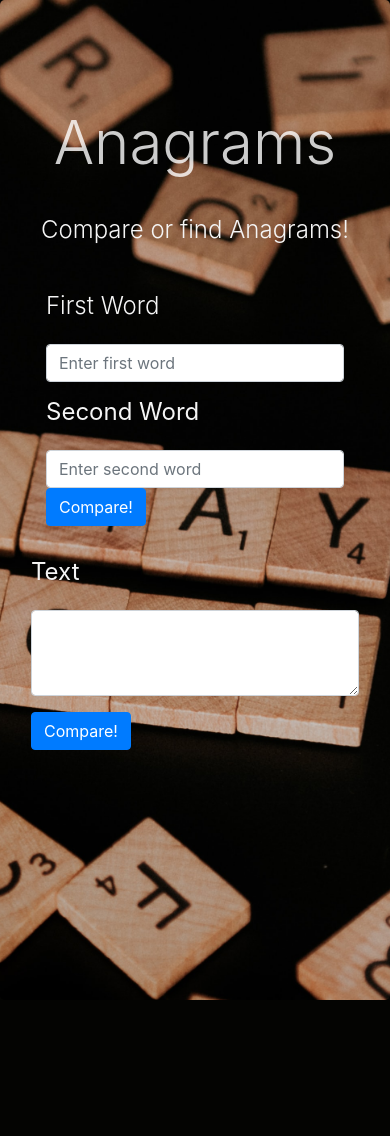
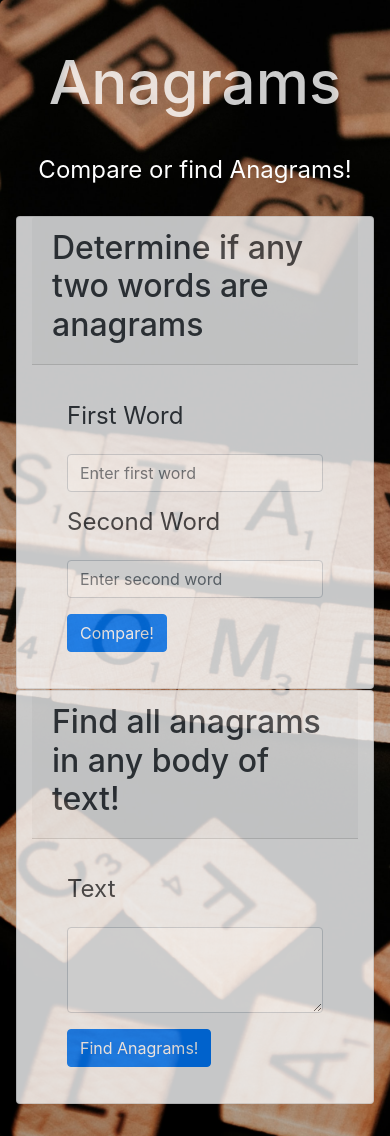
Before and after one commit to a-vargasmarte/anagrams, a Flask app: page / in a window 390 px wide. Run offline with Flask 2, Linux system fonts and the light colour scheme; some libraries are stand-ins or nearby versions.

Commit message:
initial styling for mobile and enabled click handlers for comparing words

```diff
--- a/static/css/style.css
+++ b/static/css/style.css
@@ -48,7 +48,6 @@ body {
 .paral p,
 .paral label {
   font-size: 24px;
-  color: #f5f5f5;
   text-align: center;
   line-height: 60px;
 }
@@ -58,7 +57,7 @@ body {
   color: rgba(255, 255, 255, 0.8);
   font-size: 60px;
   text-align: center;
-  padding-top: 60px;
+
   line-height: 100px;
 }
 
@@ -66,3 +65,25 @@ body {
 .paralsec {
   background-image: url("../images/letters.jpg");
 }
+
+/* Cards */
+
+.card {
+  opacity: 0.8;
+}
+
+/* Forms */
+form {
+  opacity: 1;
+  margin: auto;
+}
+
+@media (max-width: 960px) {
+  body {
+    overflow-y: auto;
+  }
+
+  .paral {
+    background-position: 45% 50%;
+  }
+}
--- a/static/js/index.js
+++ b/static/js/index.js
@@ -46,7 +46,30 @@ $(document).ready(() => {
       axios
         .post("/api/anagrams/compare", wordsToCompare)
         .then(res => {
-          console.log(res);
+          $("iframe").remove();
+          let cardBody = $("#compare-card-body");
+          let resultContent = $("<div>", {
+            class: "col-md-6 mx-auto"
+          });
+
+          let resultImage = $("<iframe>", {
+            src: res.data
+              ? "https://giphy.com/embed/K2MbdWVYVV3Tq"
+              : "https://giphy.com/embed/TydZAW0DVCbGE",
+            width: "200",
+            height: "200",
+            frameBorder: "0",
+            class: "giphy-embed"
+          });
+          let resultLink = $("<a>", {
+            href: res.data
+              ? `https://giphy.com/gifs/giphyqa-K2MbdWVYVV3Tq`
+              : `https://giphy.com/gifs/sad-crying-spongebob-squarepants-TydZAW0DVCbGE`
+          });
+
+          resultImage.append(resultLink);
+          resultContent.append(resultImage);
+          cardBody.append(resultContent);
         })
         .catch(err => err);
     }
--- a/templates/index.html
+++ b/templates/index.html
@@ -18,14 +18,18 @@
   </head>
   <body>
     <div class="jumbotron paral paralsec">
-      <h1 class="display-3">Anagrams</h1>
-      <p class="lead">Compare or find Anagrams!</p>
+      <h1>Anagrams</h1>
+      <p class="text-white">Compare or find Anagrams!</p>
       <div class="col-md-12">
         <div class="row">
-          <div class="col-md-6">
-            <div id="alert-div"></div>
+          <div class="col-md-4 card bg-light text-dark">
+            <div class="card-header">
+              <h2>Determine if any two words are anagrams</h2>
+            </div>
+            <div class="card-body" id="compare-card-body">
+              <div id="alert-div" class="col-md-12"></div>
               <form class="form-group col-md-6" id="compare-form">
-              <label class="display-3" for="firstWord">First Word</label>
+                <label for="firstWord">First Word</label>
                 <input
                   type="text"
                   class="form-control"
@@ -41,15 +45,24 @@
                   id="compare-second-word"
                   name="secondWord"
                 />
-              <button type="button" id="compare-btn" class="btn btn-primary">
+                <button
+                  type="button"
+                  id="compare-btn"
+                  class="btn btn-primary mt-3"
+                >
                   Compare!
                 </button>
               </form>
             </div>
-
-          <div class="col-md-6">
+          </div>
+          <div class="col-md-4"></div>
+          <div class="col-md-4 card bg-light text-dark">
+            <div class="card-header">
+              <h2>Find all anagrams in any body of text!</h2>
+            </div>
+            <div class="card-body">
               <form
-              class="form-group"
+                class="form-group col-md-6"
                 id="find-form"
                 action="/api/anagrams/find"
                 method="post"
@@ -64,8 +77,11 @@
                   ></textarea>
                 </div>
 
-              <button type="submit" class="btn btn-primary">Compare!</button>
+                <button type="submit" class="btn btn-primary">
+                  Find Anagrams!
+                </button>
               </form>
+            </div>
           </div>
         </div>
       </div>
```
Lines whose indentation alone changed are shown as unchanged.
